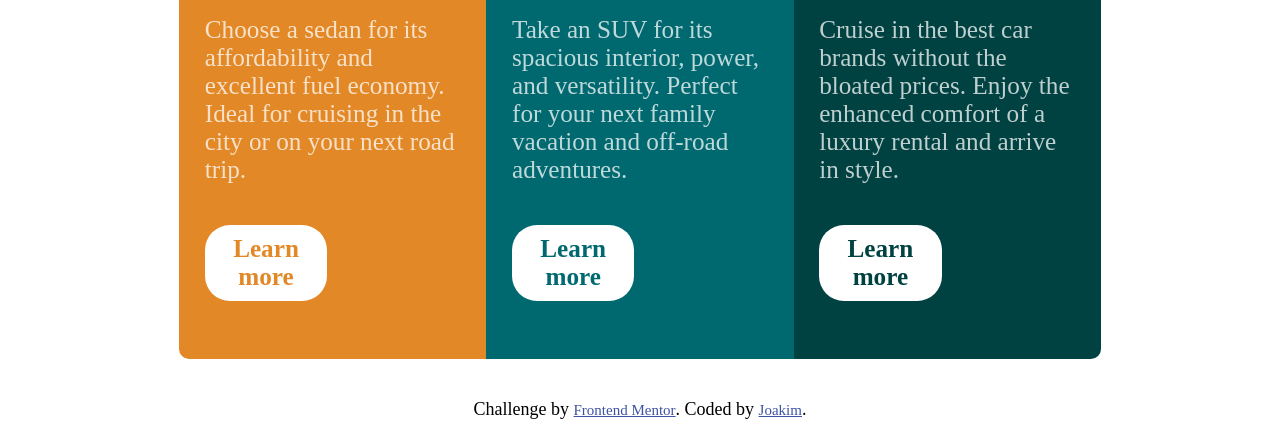
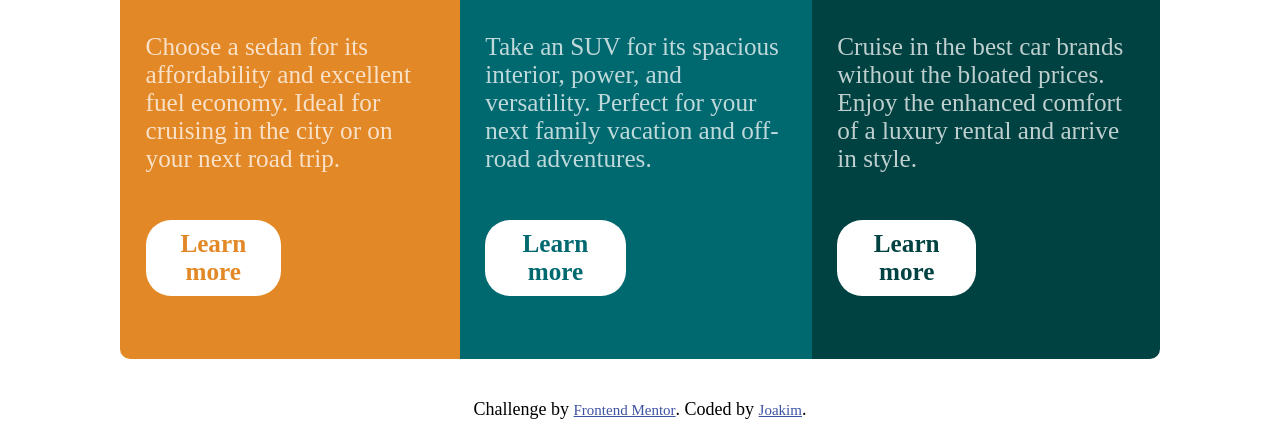
Before and after one commit to Devvy2/3-column-preview-card-component-main, a plain HTML site: page index.html in a window 1280 px wide. Shown: the part 353-800 px from the top of the page. Drawn offline with Linux system fonts and the light colour scheme.

Commit message:
changed width on cards

```diff
--- a/styles.css
+++ b/styles.css
@@ -22,8 +22,8 @@
 .Sedan,
 .Suv,
 .Luxury {
-  width: 20vw;
-  height: 70vh;
+  min-width: 20vw;
+  min-height: 70vh;
   display: flex;
   font-size: 1.4em;
   flex-direction: column;
```
